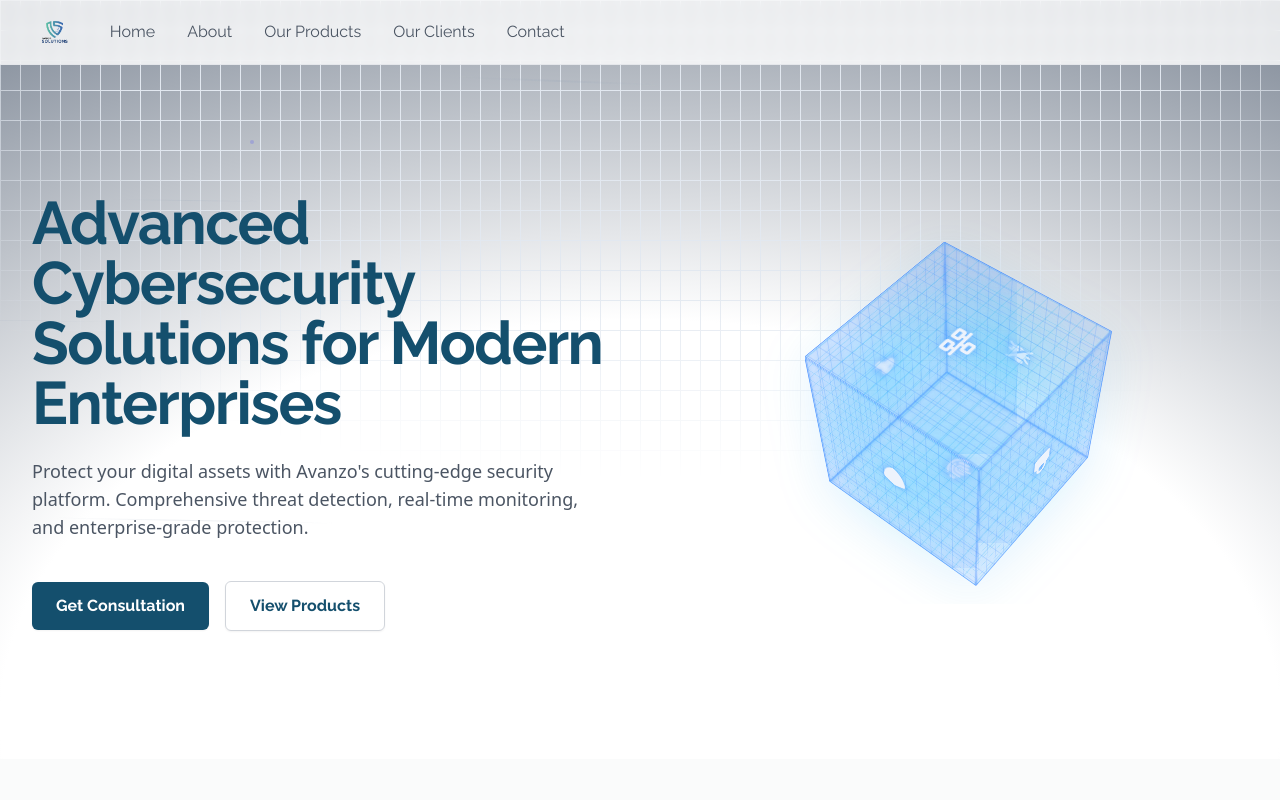
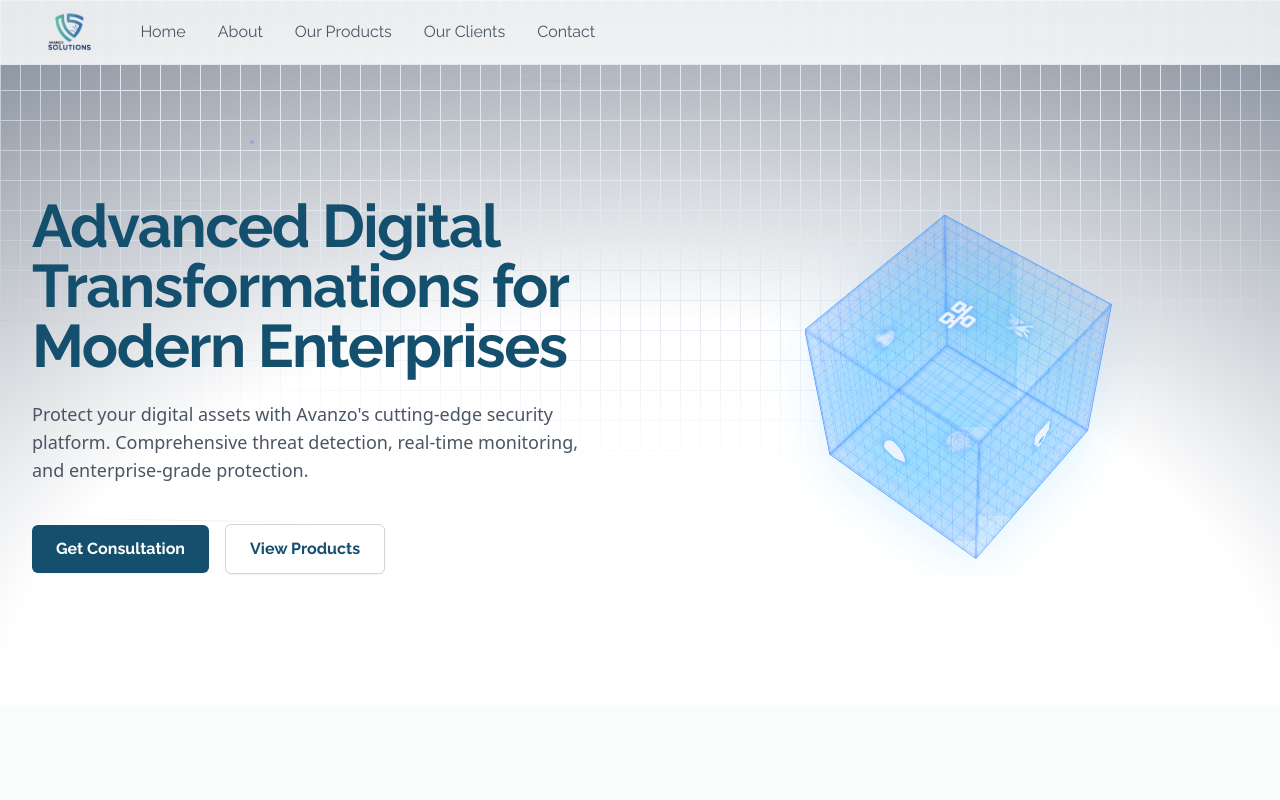
Before and after one commit to AvanzoCyberSecuritySolutions/newavanzosloutions, a plain HTML site: page index.html in a window 1280 px wide. Shown: the top 800 px of the page. Drawn offline with nearby package versions, Linux system fonts and the light colour scheme.

Commit message:
style: increase logo height and update hero heading text

```diff
--- a/index.html
+++ b/index.html
@@ -628,7 +628,7 @@
             <div class="flex items-center space-x-8">
               <a href="#">
                 <img
-                  class="h-12 w-auto"
+                  class="h-20 w-auto"
                   src="images/logo.png"
                   alt="Avanzo Logo"
                 />
@@ -706,7 +706,7 @@
               <h1
                 class="text-4xl sm:text-5xl lg:text-6xl font-bold text-[#144f6d] tracking-tight leading-tight"
               >
-                Advanced Cybersecurity Solutions for Modern Enterprises
+                Advanced Digital Transformations for Modern Enterprises
               </h1>
               <p class="mt-6 text-lg text-gray-600 font-sans">
                 Protect your digital assets with Avanzo's cutting-edge security
```
